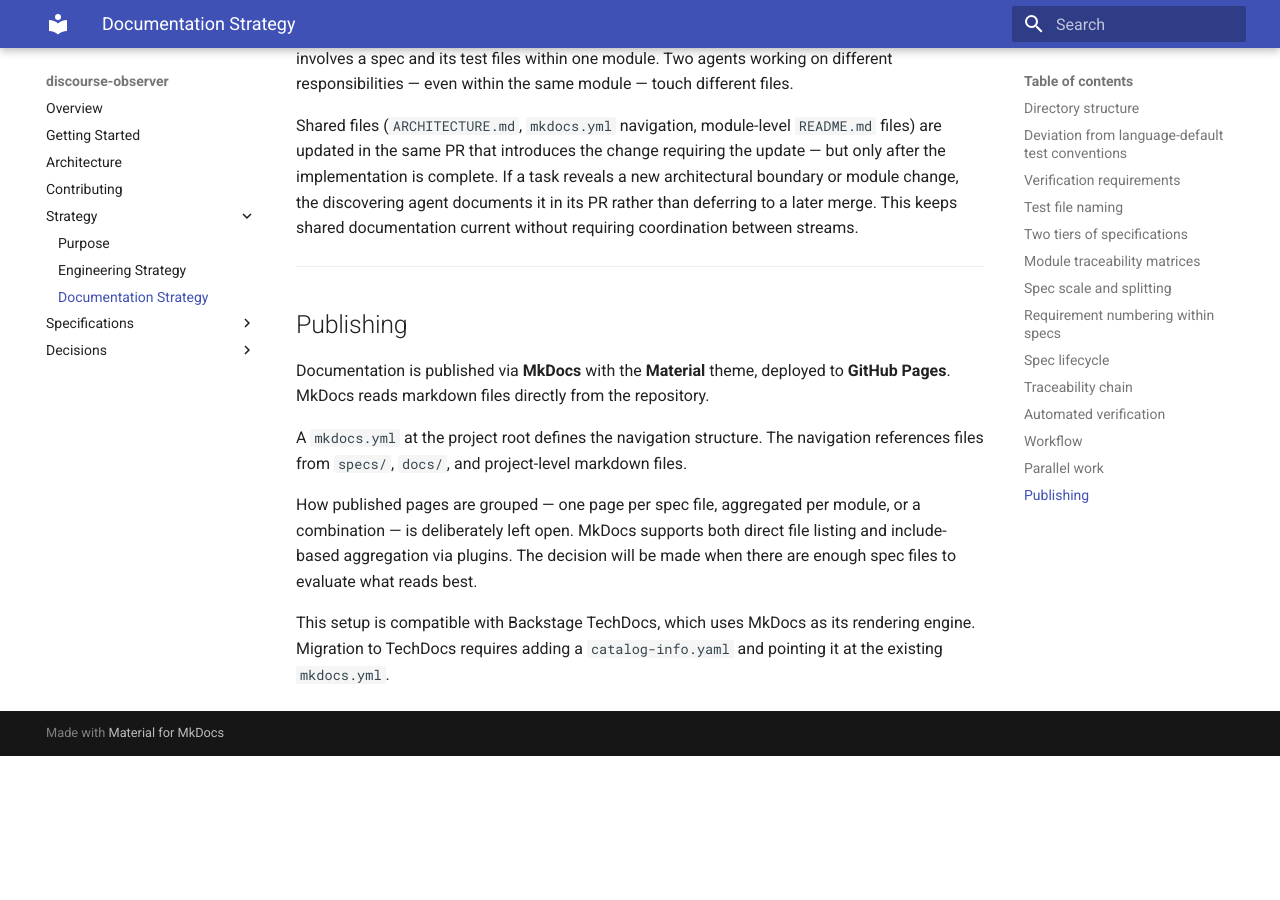
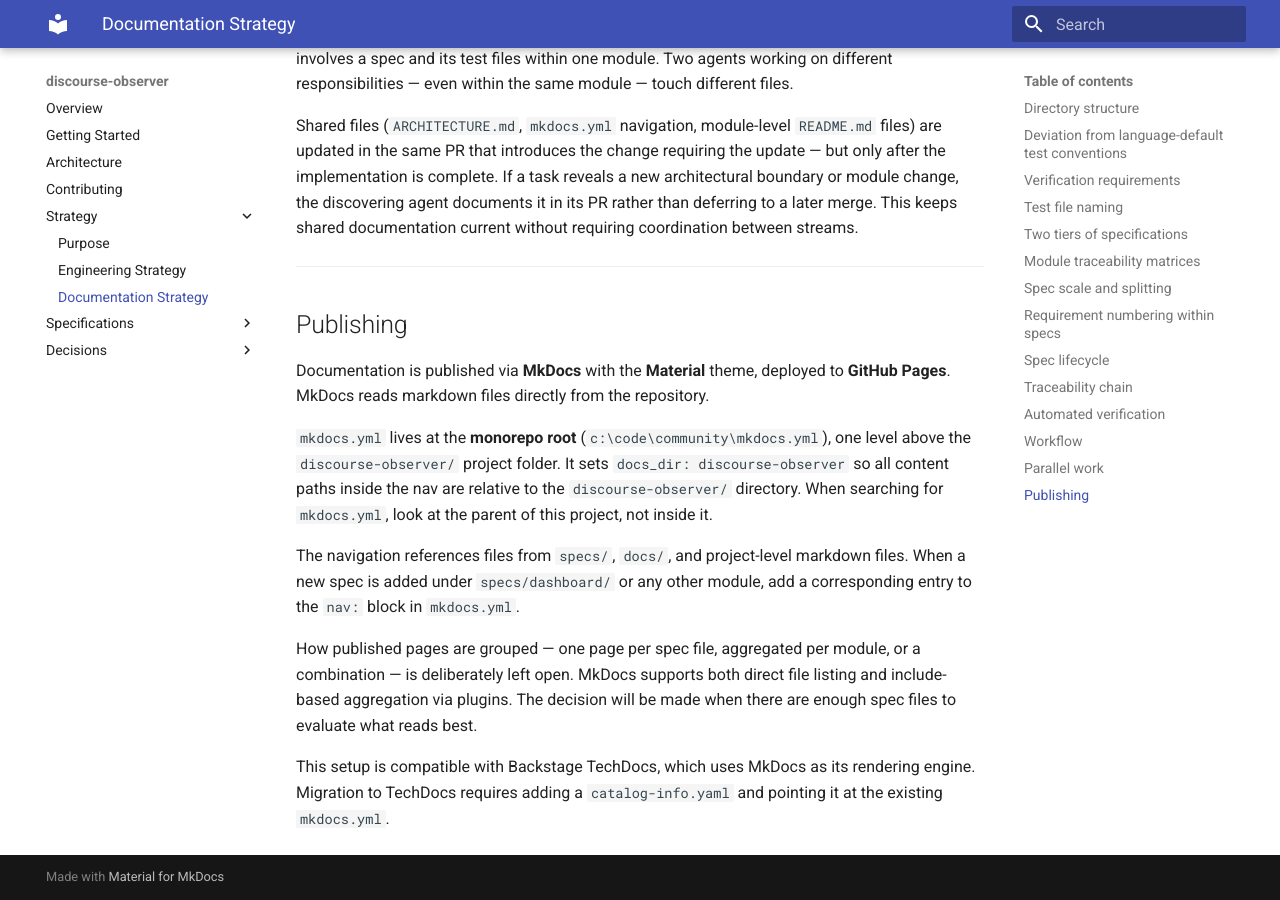
Before and after one commit to MorganDigitalAsyncTransparency/community, an MkDocs documentation site: the page built from discourse-observer/docs/documentation-strategy.md, in a window 1280 px wide and 900 px high, scrolled down 7370 px. Built offline with MkDocs 1.6.1 and Material for MkDocs 9.7.7, drawn with Linux system fonts in a browser that asks for light colours; before the commit the page ends 8126 px from its top, so only the background shows below that.

Commit message:
Clarify mkdocs.yml location in documentation strategy
The file lives at the monorepo root (one level above discourse-observer/),
not inside the project folder. The previous wording 'at the project root'
was ambiguous and caused it to be overlooked during impact scans.
Also adds a reminder to update mkdocs nav when new specs are added.

Co-Authored-By: Claude Sonnet 4.6 <noreply@anthropic.com>

```diff
--- a/discourse-observer/docs/documentation-strategy.md
+++ b/discourse-observer/docs/documentation-strategy.md
@@ -243,7 +243,9 @@ Shared files (`ARCHITECTURE.md`, `mkdocs.yml` navigation, module-level `README.m
 
 Documentation is published via **MkDocs** with the **Material** theme, deployed to **GitHub Pages**. MkDocs reads markdown files directly from the repository.
 
-A `mkdocs.yml` at the project root defines the navigation structure. The navigation references files from `specs/`, `docs/`, and project-level markdown files.
+`mkdocs.yml` lives at the **monorepo root** (`c:\code\community\mkdocs.yml`), one level above the `discourse-observer/` project folder. It sets `docs_dir: discourse-observer` so all content paths inside the nav are relative to the `discourse-observer/` directory. When searching for `mkdocs.yml`, look at the parent of this project, not inside it.
+
+The navigation references files from `specs/`, `docs/`, and project-level markdown files. When a new spec is added under `specs/dashboard/` or any other module, add a corresponding entry to the `nav:` block in `mkdocs.yml`.
 
 How published pages are grouped — one page per spec file, aggregated per module, or a combination — is deliberately left open. MkDocs supports both direct file listing and include-based aggregation via plugins. The decision will be made when there are enough spec files to evaluate what reads best.
 
```
